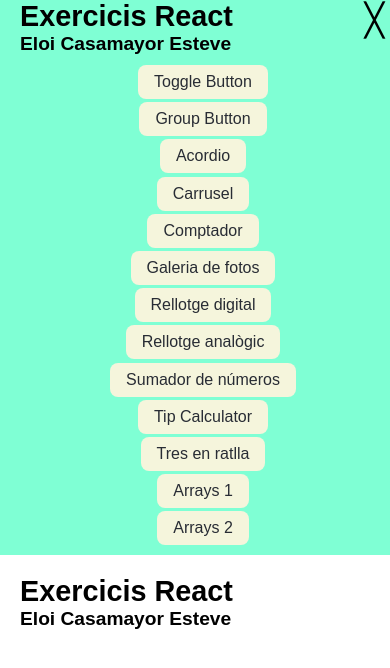
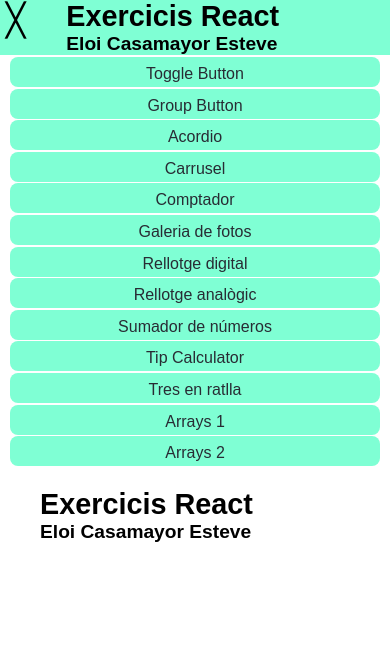
Before and after one commit to eloicasamayor/exercicis-react, a React (Create React App) app: page /#/ in a window 390 px wide. Shown: the top 668 px of the page. Built offline with nearby package versions, Linux system fonts and the light colour scheme.

Commit message:
nav as aside

```diff
--- a/src/App.css
+++ b/src/App.css
@@ -7,6 +7,10 @@
 body {
   margin: 0;
   padding: 0;
+}
+main {
+  padding: 20px;
+  flex-grow: 1;
 }
 h1 {
   font-size: 1.8em;
@@ -21,12 +25,17 @@
   text-align: left;
   padding-left: 20px;
 }
+.page-body {
+  display: flex;
+  flex-direction: row;
+}
 header {
   background-color: aquamarine;
-  margin-bottom: 20px;
 }
 header button {
-  float: right;
+  float: left;
+  margin-right: 160px;
+
   cursor: pointer;
   background-color: transparent;
   border: none;
@@ -39,10 +48,14 @@
   padding: 10px;
   display: flex;
   gap: 0.2em;
-  flex-direction: row;
+  flex-direction: column;
   justify-content: center;
 }
+nav ul li {
+  width: 100%;
+}
 nav ul li a {
+  background-color: aquamarine;
   display: inline-flex;
   flex-direction: row;
   align-items: center;
@@ -50,9 +63,9 @@
   height: 100%;
   text-decoration: none;
   color: #282c34;
-
-  background-color: beige;
-
+  height: 30px;
+  padding: 20px;
+  box-sizing: border-box;
   border-radius: 0.5em;
 }
 nav ul li a:hover {
@@ -190,8 +203,6 @@
   width: 33.3%;
   height: 100px;
   float: left;
-}
-.btn-reset {
 }
 .btn-reset-hidden {
   display: none;
@@ -394,4 +405,14 @@
     padding: 0.5em;
     flex-direction: column;
   }
+  .page-body {
+    flex-direction: column;
+  }
+  header button {
+    margin-right: 35px;
+  }
+  nav ul {
+    padding: 2px 10px;
+    gap: 0.1em;
+  }
 }
--- a/src/Layout.js
+++ b/src/Layout.js
@@ -6,7 +6,7 @@
   const [mostrarMenu, setMostrarMenu] = useState(true);
 
   return (
-    <div>
+    <>
       <header>
         <button
           title={mostrarMenu ? "Ocultar menú" : "Mostrar menú"}
@@ -16,6 +16,9 @@
         </button>
         <h1>Exercicis React</h1>
         <h2>Eloi Casamayor Esteve</h2>
+      </header>
+      <div className="page-body">
+        <aside>
           {mostrarMenu && (
             <nav>
               <ul>
@@ -27,11 +30,11 @@
               </ul>
             </nav>
           )}
-      </header>
-
+        </aside>
         <main>
           <Outlet />
         </main>
       </div>
+    </>
   );
 }
```
Also changed, not shown: 1 other file (tests, documents, lock files or other folders). Lines whose indentation alone changed are shown as unchanged.
